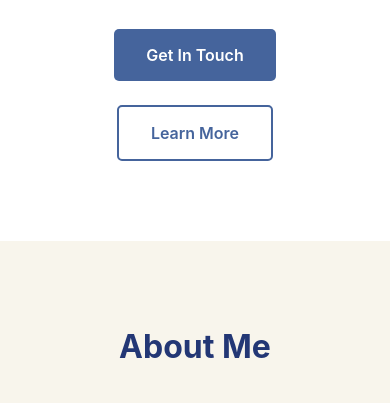
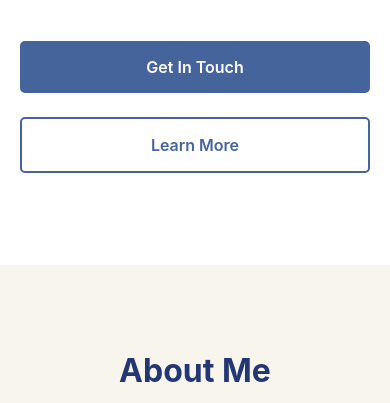
Before and after one commit to sebbiet/sebbiet.github.io, a plain HTML site: page index.html in a window 390 px wide. Shown: the part 441-844 px from the top of the page. Drawn offline with Linux system fonts and the light colour scheme.

Commit message:
fixed mobile hero buttons

```diff
--- a/styles.css
+++ b/styles.css
@@ -673,7 +673,13 @@ body {
     .hero-cta {
         flex-direction: column;
         align-items: center;
-        gap: 1.5rem; /* Better spacing on mobile */
+        gap: 0;
+    }
+
+    .hero-cta .btn {
+        display: block;
+        width: 100%;
+        margin: 0.75rem 0;
     }
 
     .profile-img {
```
